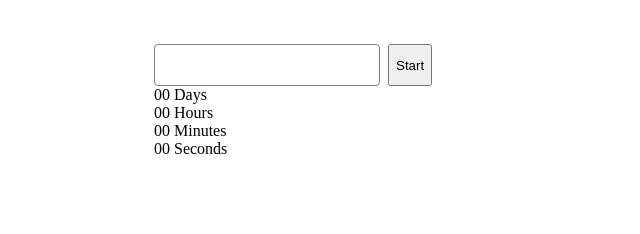
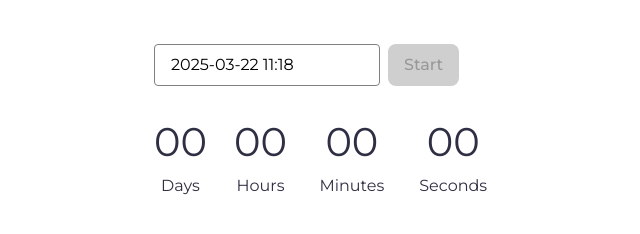
Before and after one commit to murselsen/goit-js-hw-10, a website built with Vite: page src/01-timer.html in a window 1280 px wide. Shown: the top 234 px of the page, without its empty margins (10-650 px from the left). Built offline with nearby package versions, Linux system fonts and the light colour scheme.

Commit message:
Enhance timer functionality: disable start button initially and include script for timer logic

```diff
--- a/package.json
+++ b/package.json
@@ -1,7 +1,7 @@
 {
   "name": "vanilla-app-template",
   "private": true,
-  "version": "1.0.120",
+  "version": "1.0.121",
   "type": "module",
   "scripts": {
     "dev": "vite",
--- a/src/01-timer.html
+++ b/src/01-timer.html
@@ -13,7 +13,7 @@
   <div class="container">
     <div class="form">
       <input type="text" id="datetime-picker" />
-      <button type="button" data-start>Start</button>
+      <button type="button" disabled data-start>Start</button>
     </div>
 
     <div class="timer">
@@ -36,7 +36,7 @@
     </div>
   </div>
 
-
+  <script type="module" src="./js/01-timer.js"></script>
 </body>
 
 </html>
--- a/src/css/styles.css
+++ b/src/css/styles.css
@@ -3,6 +3,9 @@
 .container {
   width: 100%;
   padding: 36px 156px;
+  display: flex;
+  flex-direction: column;
+  gap: 32px;
 }
 
 input {
@@ -25,9 +28,32 @@ input:focus {
   border: 1px solid rgba(78, 117, 255, 1);
 }
 
+input:disabled {
+  border: 1px solid rgba(128, 128, 128, 1);
+  color: rgba(128, 128, 128, 1);
+}
 
-input:disabled{
+button {
+  padding: 8px 16px;
+  font-family: Montserrat;
+  font-weight: 500;
+  font-size: 16px;
+  line-height: 24px;
+  letter-spacing: 4%;
+  border: none;
+  border-radius: 8px;
+  background-color: rgba(78, 117, 255, 1);
+  color: rgb(255, 255, 255);
+  cursor: pointer;
+}
 
+button:hover {
+  background-color: rgba(108, 140, 255, 1);
+}
+
+button:disabled {
+  background-color: rgba(207, 207, 207, 1);
+  color: rgba(152, 152, 152, 1);
 }
 
 .form {
@@ -35,3 +61,34 @@ input:disabled{
   display: flex;
   gap: 8px;
 }
+
+.timer {
+  display: flex;
+  gap: 24px;
+}
+.timer .field {
+  display: flex;
+  flex-direction: column;
+  gap: 8px;
+  text-align: center;
+}
+.timer .field .value {
+  font-family: Montserrat;
+  font-weight: 400;
+  font-size: 40px;
+  line-height: 48px;
+  letter-spacing: 4%;
+  color: rgba(46, 47, 66, 1);
+  width: 100%;
+}
+
+.timer .field .label {
+  font-family: Montserrat;
+  font-weight: 400;
+  font-size: 16px;
+  line-height: 24px;
+  letter-spacing: 0%;
+
+  margin-inline: 5.5px;
+  color: rgba(46, 47, 66, 1);
+}
--- a/src/js/01-timer.js
+++ b/src/js/01-timer.js
@@ -1 +1,41 @@
 // 01-timer.js
+
+import flatpickr from 'flatpickr';
+import 'flatpickr/dist/flatpickr.min.css';
+
+let userSelectedDate;
+
+function convertMs(ms) {
+  // Number of milliseconds per unit of time
+  const second = 1000;
+  const minute = second * 60;
+  const hour = minute * 60;
+  const day = hour * 24;
+
+  // Remaining days
+  const days = Math.floor(ms / day);
+  // Remaining hours
+  const hours = Math.floor((ms % day) / hour);
+  // Remaining minutes
+  const minutes = Math.floor(((ms % day) % hour) / minute);
+  // Remaining seconds
+  const seconds = Math.floor((((ms % day) % hour) % minute) / second);
+
+  return { days, hours, minutes, seconds };
+}
+
+flatpickr('#datetime-picker', {
+  enableTime: true,
+  time_24hr: true,
+  defaultDate: new Date(),
+  minuteIncrement: 1,
+  mode: 'range',
+  onClose(selectedDates) {
+    console.log(selectedDates);
+    let defaultDate = selectedDates[0];
+    userSelectedDate = selectedDates[1];
+    console.log(Date.parse(defaultDate));
+    console.log(Date.parse(userSelectedDate));
+  },
+});
+let result = convertMs(userSelectedDate);
```
Also changed, not shown: 1 other file.
